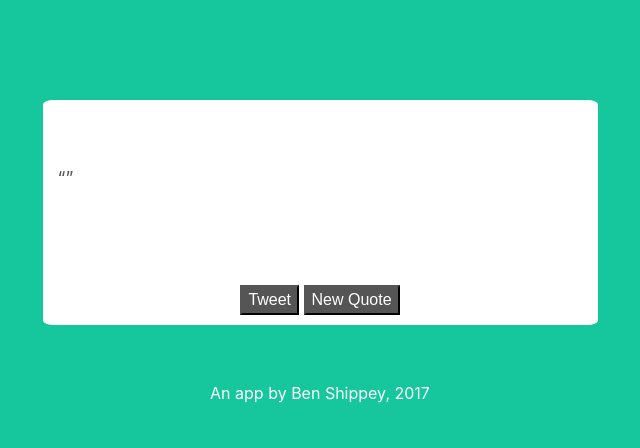
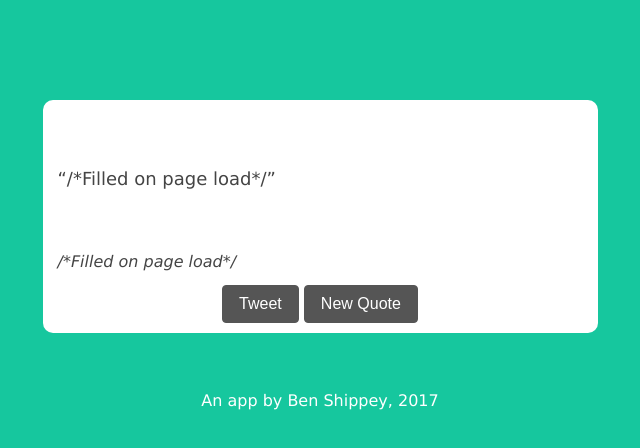
Before and after one commit to BenWS/RandomQuote, a website: page index.html in a window 1280 px wide. Shown: the whole page, without its empty margins (320-960 px from the left). Drawn offline with nearby package versions, Linux system fonts and the light colour scheme; files that its build step writes are made by us from their sources; a web font is replaced by a local one.

Commit message:
mostly stylistic changes

```diff
--- a/index.html
+++ b/index.html
@@ -15,11 +15,16 @@
     -->
     	<row>
     		<div id="quoteBox" class="col-md-6 mx-auto">
-          <div id="quote"><q></q></div><div id="author"><cite></cite></div>
+          <div id="quote">
+              <q>/*Filled on page load*/</q>
+            </div>
+          <div id="author">
+            <cite>/*Filled on page load*/</cite>
+          </div>
     			<div class="actionButtons" style="text-align:center">
             <div style="display:inline-block">
-              <button id="Tweet">Tweet</button>
-              <button id="Next">New Quote</button>
+              <button type="button" class="btn btn-primary" id="Tweet">Tweet</button>
+              <button type="button" class="btn btn-primary" id="Next">New Quote</button>
             </div>
           </div>
     		</div>
--- a/resources/style.css
+++ b/resources/style.css
@@ -1,9 +1,10 @@
 /*colors*/
 :root {
   --primary:#16c79e;
+  --primary_alt: #baf7e9;
   --accent:#555;
   --neutral_light:#fff;
-  --neutral_dark: #555;
+  --neutral_dark: #444;
 }
 
 /*end colors*/
@@ -14,6 +15,8 @@
 
 html, body {
   height:100%;
+  font-family:Verdana;
+  font-size:16px
 }
 
 .container {
@@ -59,17 +62,27 @@ footer {
 
 body {
   background-color:var(--primary);
+  /*background: -webkit-linear-gradient(-45deg, var(--primary), var(--primary_alt)); /* For Safari 5.1 to 6.0 */*/
+  /*background: -o-linear-gradient(-45deg, var(--primary), var(--primary_alt)); /* For Opera 11.1 to 12.0 */*/
+  /*background: -moz-linear-gradient(-45deg, var(--primary), var(--primary_alt)); /* For Firefox 3.6 to 15 */*/
+  /*background: linear-gradient(-45deg, var(--primary), var(--primary_alt)); /* Standard syntax */*/
 }
 
 #quoteBox {
   background-color:var(--neutral_light);
-  border-radius:2%;
+  border-radius:10px;
   color: var(--neutral_dark);
 }
 
-button {
+.btn-primary {
   background-color:var(--accent);
   color:var(--neutral_light);
+  border-color:var(--accent);
+}
+
+.btn-primary:hover {
+  color:var(--neutral_light);
+  background-color:var(--neutral_dark);
   border-color:var(--accent);
 }
 
--- a/server.js
+++ b/server.js
@@ -12,5 +12,4 @@ app.get('/*', (req, res) => {
     res.sendFile(path.join(__dirname + '/index.html'));
 })
 
-// app.listen(process.env.PORT);
 app.listen(process.env.PORT);
```
